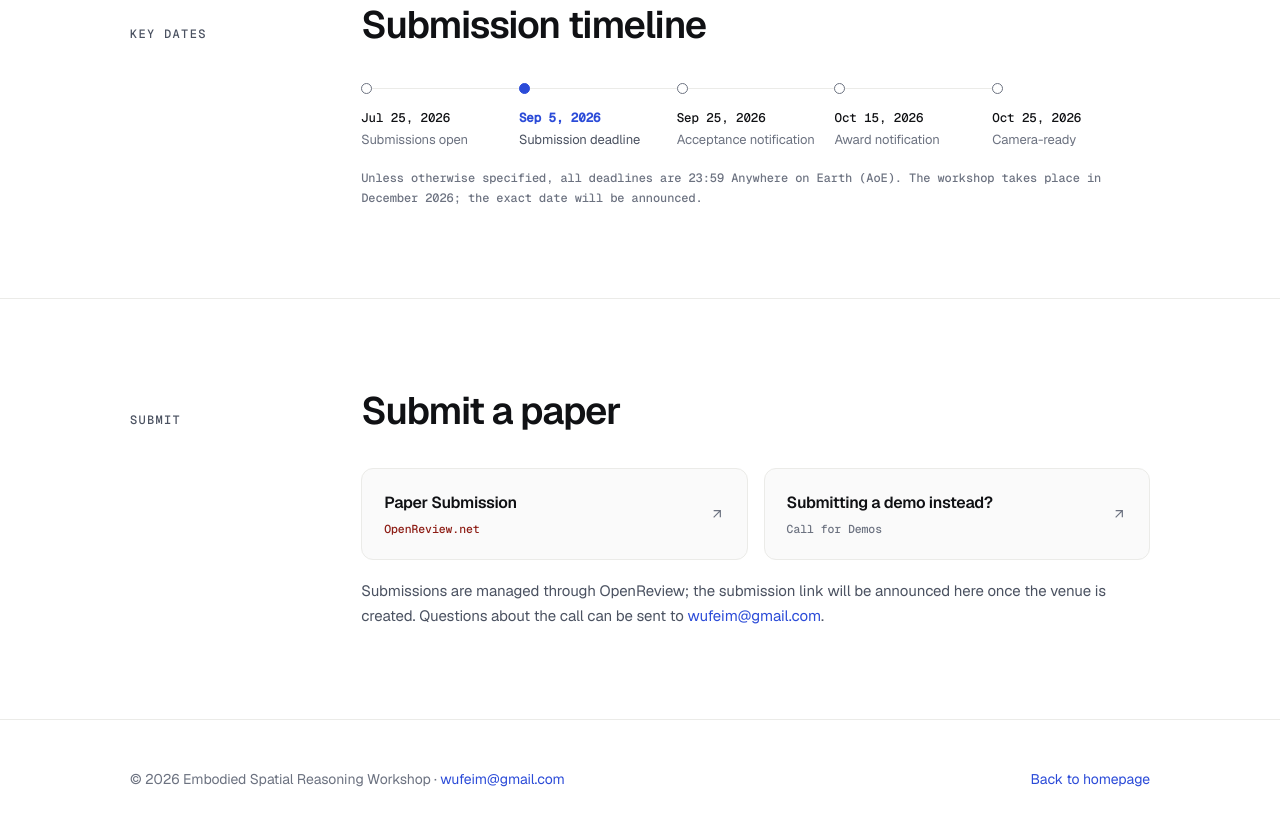
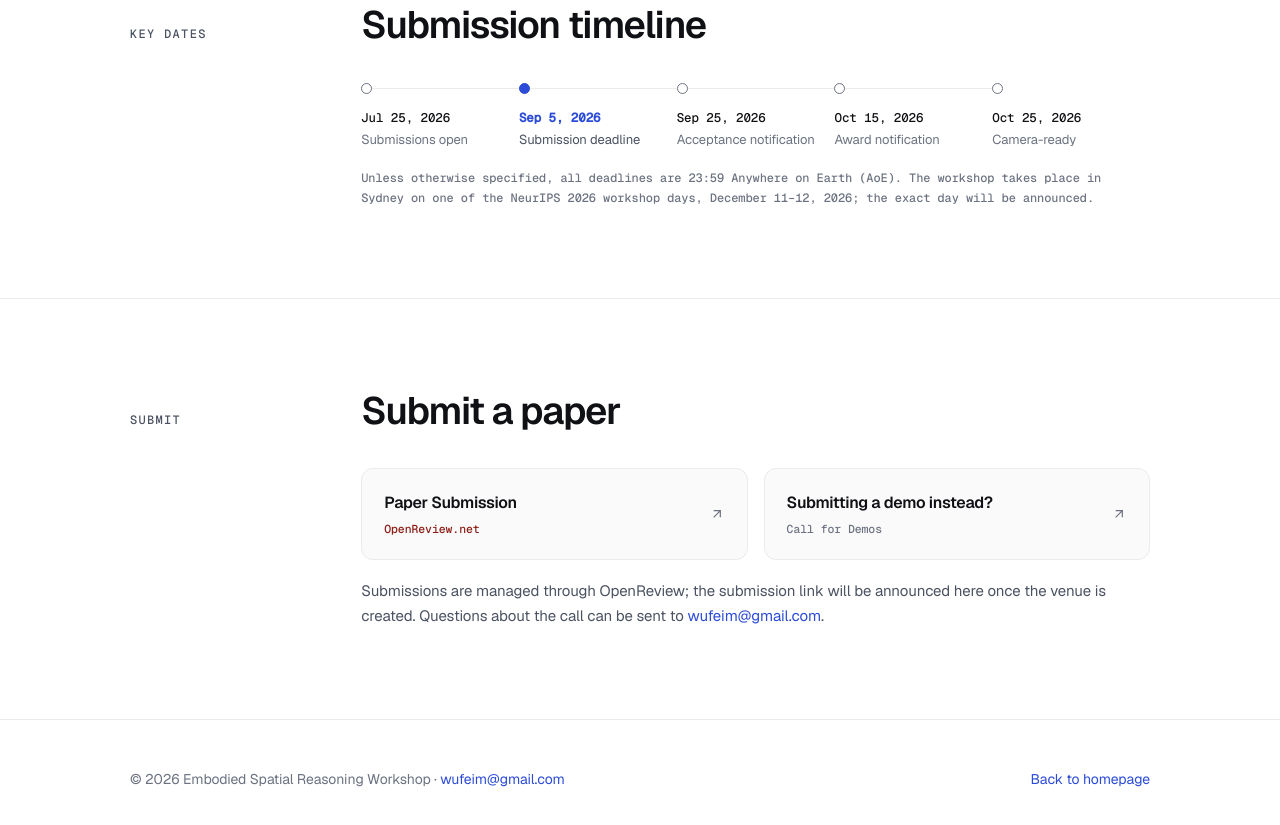
Before and after one commit to embodiedSR/embodiedSR.github.io, a plain HTML site: page call-for-papers.html in a window 1280 px wide. Shown: the part 3962-4787 px from the top of the page. Drawn offline with nearby package versions, Linux system fonts and the light colour scheme.

Commit message:
Narrow the workshop date to the announced Sydney window
The workshop chairs' acceptance email fixes the Sydney workshop days as
December 11-12, 2026; only which of the two days is ours is still
pending, so the note says that rather than "December 2026".

```diff
--- a/call-for-papers.html
+++ b/call-for-papers.html
@@ -347,7 +347,8 @@
           </ol>
           <p class="tl-note">
             Unless otherwise specified, all deadlines are 23:59 Anywhere on Earth (AoE).
-            The workshop takes place in December 2026; the exact date will be announced.
+            The workshop takes place in Sydney on one of the NeurIPS 2026 workshop days,
+            December 11–12, 2026; the exact day will be announced.
           </p>
         </div>
       </div>
```
